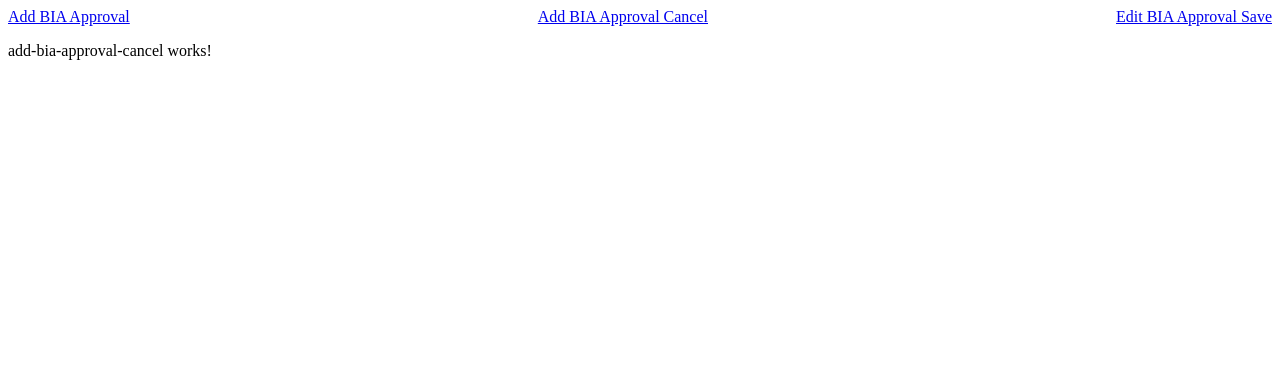
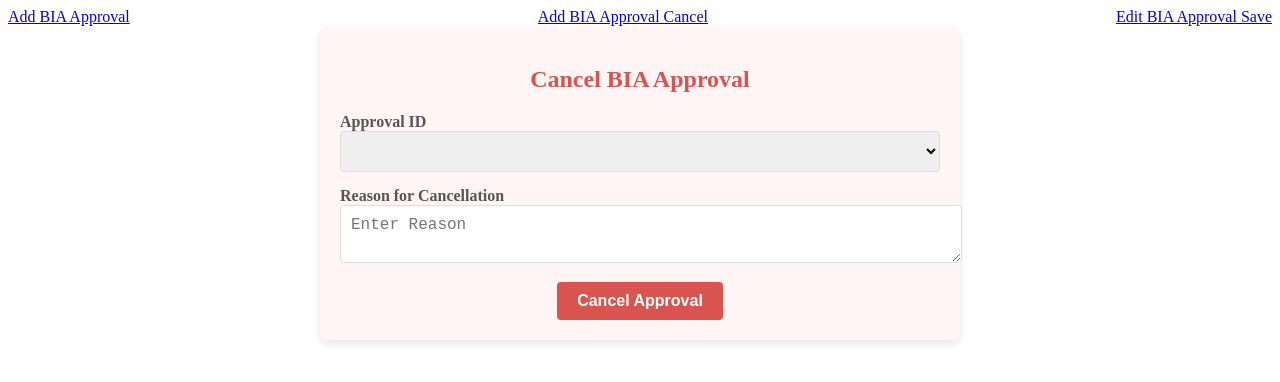
Before and after one commit to ZiyadBatekh/BIA, an Angular app: page /add-bia-approval-cancel in a window 1280 px wide. Shown: the top 382 px of the page. Built offline with nearby package versions, Linux system fonts and the light colour scheme.

Commit message:
"Add BIA Approval Cancel component, including form layout, styling, and functionality for cancelling BIA approvals."

```diff
--- a/src/app/features/add-bia-approval-cancel/add-bia-approval-cancel.component.html
+++ b/src/app/features/add-bia-approval-cancel/add-bia-approval-cancel.component.html
@@ -1 +1,34 @@
-<p>add-bia-approval-cancel works!</p>
+<div class="cancel-bia-approval">
+    <h2>Cancel BIA Approval</h2>
+
+    <form [formGroup]="cancelBiaForm" (ngSubmit)="onCancelApproval()">
+      <!-- Select Approval ID -->
+      <div class="form-group">
+        <label for="id">Approval ID</label>
+        <select id="id" formControlName="id" class="form-control">
+          <option value="" disabled>Select Approval ID</option>
+          <option *ngFor="let approval of approvals" [value]="approval.id">
+            {{ approval.name }} (ID: {{ approval.id }})
+          </option>
+        </select>
+      </div>
+
+      <!-- Reason for Cancellation -->
+      <div class="form-group">
+        <label for="reason">Reason for Cancellation</label>
+        <textarea
+          id="reason"
+          formControlName="reason"
+          class="form-control"
+          placeholder="Enter Reason"
+        ></textarea>
+      </div>
+
+      <!-- Action Buttons -->
+      <div class="actions">
+        <button type="submit" class="btn btn-danger" [disabled]="!cancelBiaForm.valid">
+          Cancel Approval
+        </button>
+      </div>
+    </form>
+  </div>
--- a/src/app/features/add-bia-approval-cancel/add-bia-approval-cancel.component.scss
+++ b/src/app/features/add-bia-approval-cancel/add-bia-approval-cancel.component.scss
@@ -0,0 +1,58 @@
+.cancel-bia-approval {
+    max-width: 600px;
+    margin: 0 auto;
+    padding: 20px;
+    background-color: #fff5f5;
+    border-radius: 8px;
+    box-shadow: 0 4px 8px rgba(0, 0, 0, 0.1);
+
+    h2 {
+      text-align: center;
+      margin-bottom: 20px;
+      color: #d9534f;
+    }
+
+    .form-group {
+      margin-bottom: 15px;
+
+      label {
+        font-weight: 600;
+        color: #555;
+      }
+
+      .form-control {
+        width: 100%;
+        padding: 10px;
+        font-size: 16px;
+        border: 1px solid #ddd;
+        border-radius: 4px;
+      }
+
+      textarea.form-control {
+        resize: vertical;
+      }
+    }
+
+    .actions {
+      text-align: center;
+
+      .btn {
+        padding: 10px 20px;
+        font-size: 16px;
+        font-weight: 600;
+        border: none;
+        border-radius: 4px;
+        cursor: pointer;
+        transition: background-color 0.3s;
+
+        &.btn-danger {
+          background-color: #d9534f;
+          color: #fff;
+
+          &:hover {
+            background-color: #c9302c;
+          }
+        }
+      }
+    }
+  }
--- a/src/app/features/add-bia-approval-cancel/add-bia-approval-cancel.component.ts
+++ b/src/app/features/add-bia-approval-cancel/add-bia-approval-cancel.component.ts
@@ -1,12 +1,47 @@
 import { Component } from '@angular/core';
+import { FormBuilder, FormGroup, ReactiveFormsModule, Validators } from '@angular/forms';
+import { BusinessImpactAnalysisService } from '../../core/services/business-impact-analysis.service';
+import { BiaApproval } from '../../core/models/bia-approval.model';
+import { NgForOf, NgIf } from '@angular/common';
 
 @Component({
   selector: 'app-add-bia-approval-cancel',
   standalone: true,
-  imports: [],
+  imports: [ReactiveFormsModule, NgForOf],
   templateUrl: './add-bia-approval-cancel.component.html',
   styleUrl: './add-bia-approval-cancel.component.scss'
 })
 export class AddBiaApprovalCancelComponent {
+  cancelBiaForm: FormGroup;
+  approvals: BiaApproval[] = [];
 
+  constructor(
+    private fb: FormBuilder,
+    private biaService: BusinessImpactAnalysisService
+  ) {
+    this.cancelBiaForm = this.fb.group({
+      id: [null, Validators.required],
+      reason: ['', Validators.required]
+    });
+  }
+
+  ngOnInit(): void {
+    this.loadBiaApprovals();
+  }
+
+  // Load all approvals that are eligible for cancellation
+  loadBiaApprovals(): void {
+    this.approvals = this.biaService.getBiaApprovals().filter(approval => approval.status !== 'Cancelled');
+  }
+
+  // Cancel the selected approval
+  onCancelApproval(): void {
+    if (this.cancelBiaForm.valid) {
+      const { id, reason } = this.cancelBiaForm.value;
+      this.biaService.cancelBiaApproval(id, reason);
+      alert('BIA Approval Cancelled Successfully!');
+      this.cancelBiaForm.reset();
+      this.loadBiaApprovals(); // Reload the approvals to remove the cancelled one
+    }
+  }
 }
```
